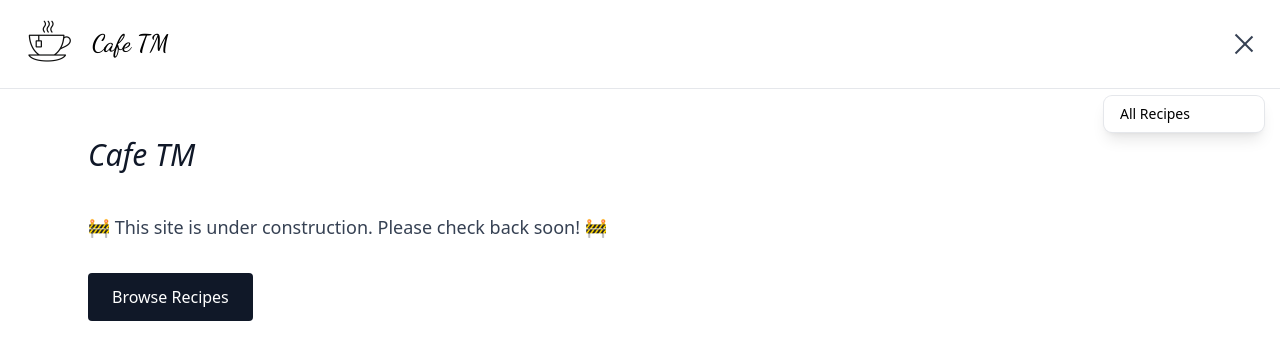
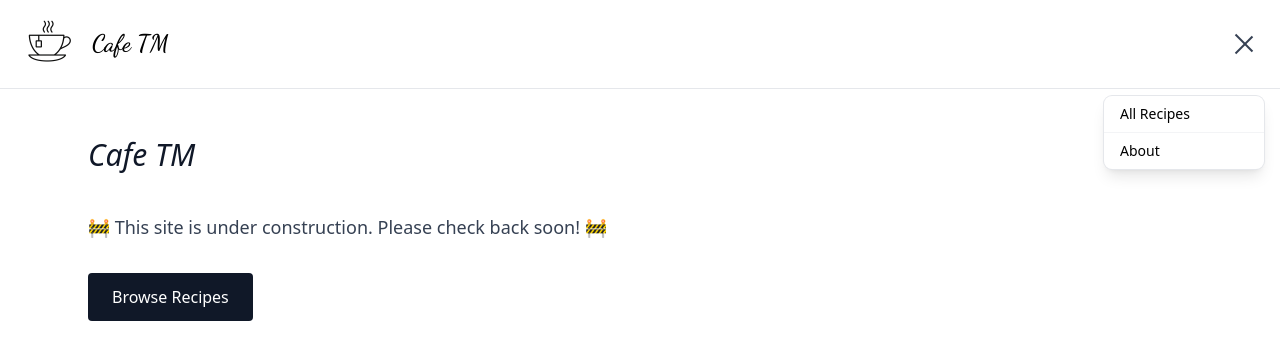
Before and after one commit to makto-toruk/recipe-architect, a Next.js app: page / in a window 1280 px wide. Both pictures are taken after a click on the button "Toggle navigation". Shown: the top 360 px of the page. Built offline with nearby package versions, Linux system fonts and the light colour scheme.

Commit message:
add about page

```diff
--- /dev/null
+++ b/app/about/page.tsx
@@ -0,0 +1,17 @@
+import { loadMarkdown } from "@/utils/loadMarkdown";
+import { Metadata } from "next";
+
+export const metadata: Metadata = {
+  title: "About | Cafe TM",
+  description: "A quiet, structured recipe project built with care.",
+};
+
+export default async function AboutPage() {
+  const html = await loadMarkdown("about.md");
+
+  return (
+    <div className="prose prose-neutral max-w-2xl mx-auto py-12 px-4">
+      <div dangerouslySetInnerHTML={{ __html: html }} />
+    </div>
+  );
+}
--- a/components/Header.tsx
+++ b/components/Header.tsx
@@ -115,6 +115,15 @@ export default function Header({
                 All Recipes
               </Link>
             </li>
+            <li>
+              <Link
+                href="/about"
+                className="block px-4 py-2 text-sm hover:bg-gray-50"
+                onClick={() => setOpen(false)}
+              >
+                About
+              </Link>
+            </li>
           </ul>
         </nav>
       )}
```
